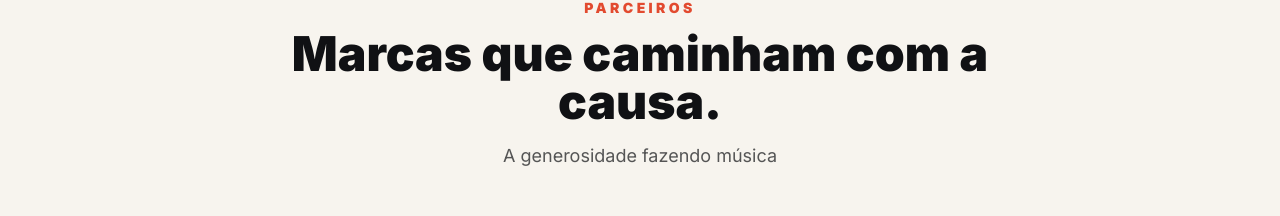
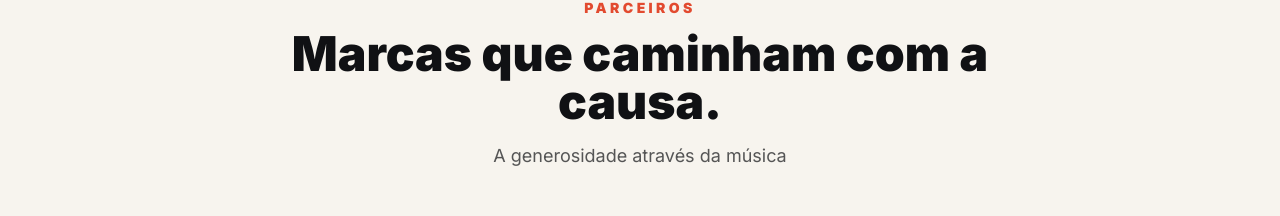
Before and after one commit to desouzawebmaster/catedral-experience-recomecos, a Next.js app: page / in a window 1280 px wide. Shown: the part 8874-9090 px from the top of the page. Built offline with nearby package versions, Linux system fonts and the light colour scheme; no server answers; the database is empty; a web font is replaced by a local one.

Commit message:
Update HomePage.tsx

```diff
--- a/src/components/HomePage.tsx
+++ b/src/components/HomePage.tsx
@@ -550,7 +550,7 @@ export function HomePage() {
 
       <section id="parceiros" className="bg-paper px-4 py-16 sm:px-6 sm:py-24 lg:px-8">
         <div className="mx-auto max-w-7xl">
-          <SectionHeader eyebrow="Parceiros" title="Marcas que caminham com a causa." text="A generosidade fazendo música" />
+          <SectionHeader eyebrow="Parceiros" title="Marcas que caminham com a causa." text="A generosidade através da música" />
           <SponsorsShowcase items={sponsors} />
         </div>
       </section>
```
